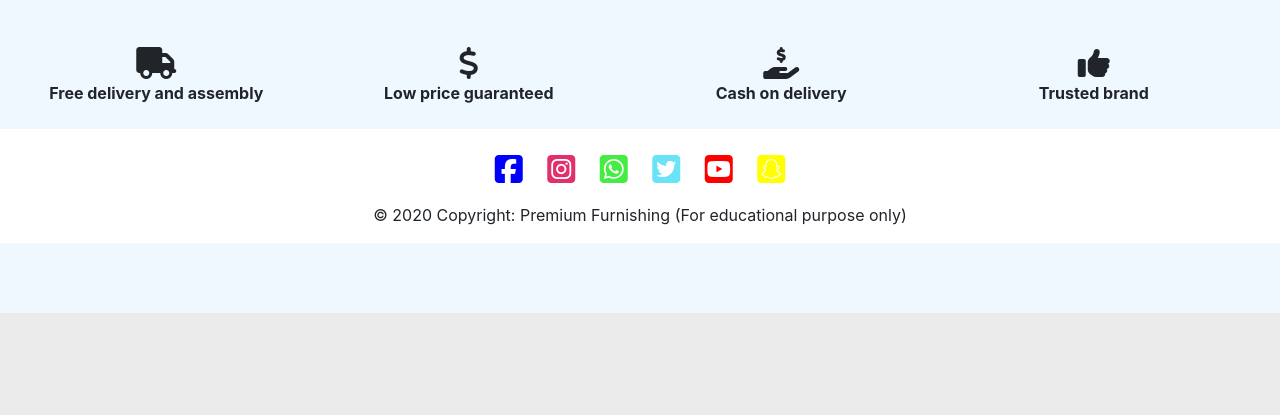
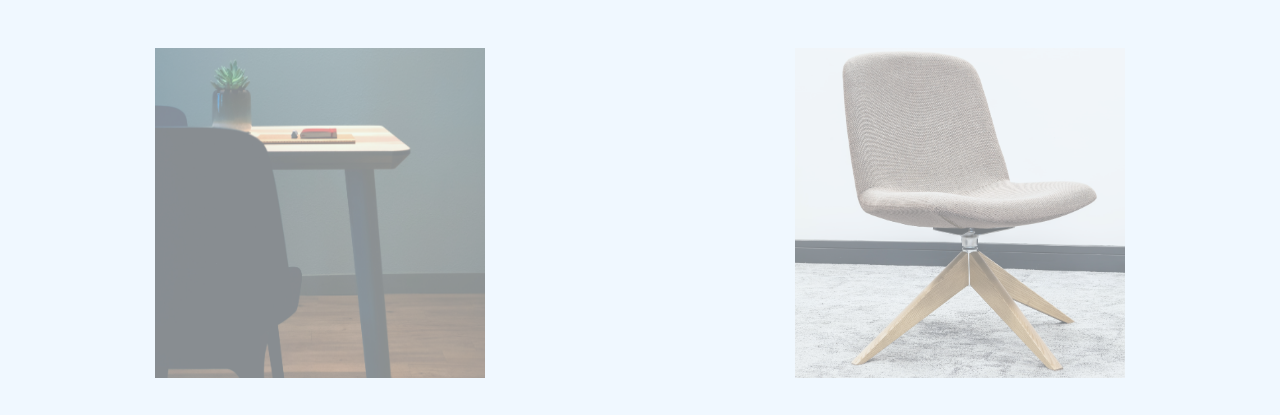
Before and after one commit to blitzace90/project4, a Django app: page /home/ in a window 1280 px wide. Shown: the part 487-902 px from the top of the page. Before the commit the page ends 800 px from the top, so only its background shows below. Run offline with Django 3.2, Linux system fonts and the light colour scheme; some libraries are stand-ins or nearby versions.

Commit message:
added image to home page

```diff
--- a/furnitures/templates/furnitures/index.template.html
+++ b/furnitures/templates/furnitures/index.template.html
@@ -43,6 +43,27 @@ Home
   </a>
 </div>
 <br>
+
+<div class="container-fluid text-center">
+    <div class="row">
+        <div class="container col-lg-6 col-sm-12 boximg">
+            <img class="block img-fluid categoryimg" src="{% static 'images/tableimage.jpg' %}" alt="Table-image">
+        </div>
+
+        <div class="container col-lg-6 col-sm-12 boximg">
+            <img class="block img-fluid categoryimg" src="{% static 'images/chairimage.jpg' %}" alt="Chair-image">
+        </div>
+
+        <div class="container col-lg-6 col-sm-12 boximg">
+            <img class="block img-fluid categoryimg" src="{% static 'images/sofaimage.jpg' %}" alt="Sofa-image">
+        </div>
+
+        <div class="container col-lg-6 col-sm-12 boximg">
+            <img class="block img-fluid categoryimg" src="{% static 'images/bedimage.jpg' %}" alt="Bed-image">
+        </div>
+    </div>
+</div>
+
 <br>
 <div class="container-fluid row">
     <div class="container col-3 text-center">
--- a/static/style.css
+++ b/static/style.css
@@ -13,7 +13,7 @@
   height: 60px;
 }
 
-/* Carousel */
+/* Home page */
 .carousel-item img {
   background-position: center;
   background-repeat: no-repeat;
@@ -30,6 +30,17 @@
   color: black;
   text-align: center;
   top: 5%;
+}
+
+.boximg {
+    padding: 15px;
+}
+
+.categoryimg {
+    width: 350px;
+    height: 350px;
+    padding: 10px;
+    opacity: 0.5;
 }
 
 body {
@@ -56,7 +67,6 @@ body {
   padding: 20px;
 }
 
-
 /* listing page */
 .textbox {
   width: 200px;
@@ -79,7 +89,7 @@ body {
 
 .filterbtn {
   padding: 20px;
-    font:xx-large;
+  font: xx-large;
   color: black;
   font-size: large;
   font-weight: bold;
@@ -109,8 +119,14 @@ body {
   background-position: 50% 50%;
 }
 
-.furniture-details {
-  padding: 30px;
+.f-details {
+  padding: 10px;
+  padding-left: 60px;
+}
+
+.cartqty {
+  justify-content: center;
+  text-align: center;
 }
 
 /* Footer */
@@ -122,7 +138,7 @@ body {
   color: blue;
 }
 .fa-instagram-square {
-    color: #E1306C;
+  color: #e1306c;
   padding-left: 20px;
 }
 .fa-whatsapp-square {
```
Also changed, not shown: furnitures/templates/furnitures/furniture_details.template.html (+25 -13 lines), static/images/chairimage.jpg (added), static/images/sofaimage.jpg (added), static/images/tableimage.jpg (added), 1 other file. Lines whose indentation alone changed are shown as unchanged.
